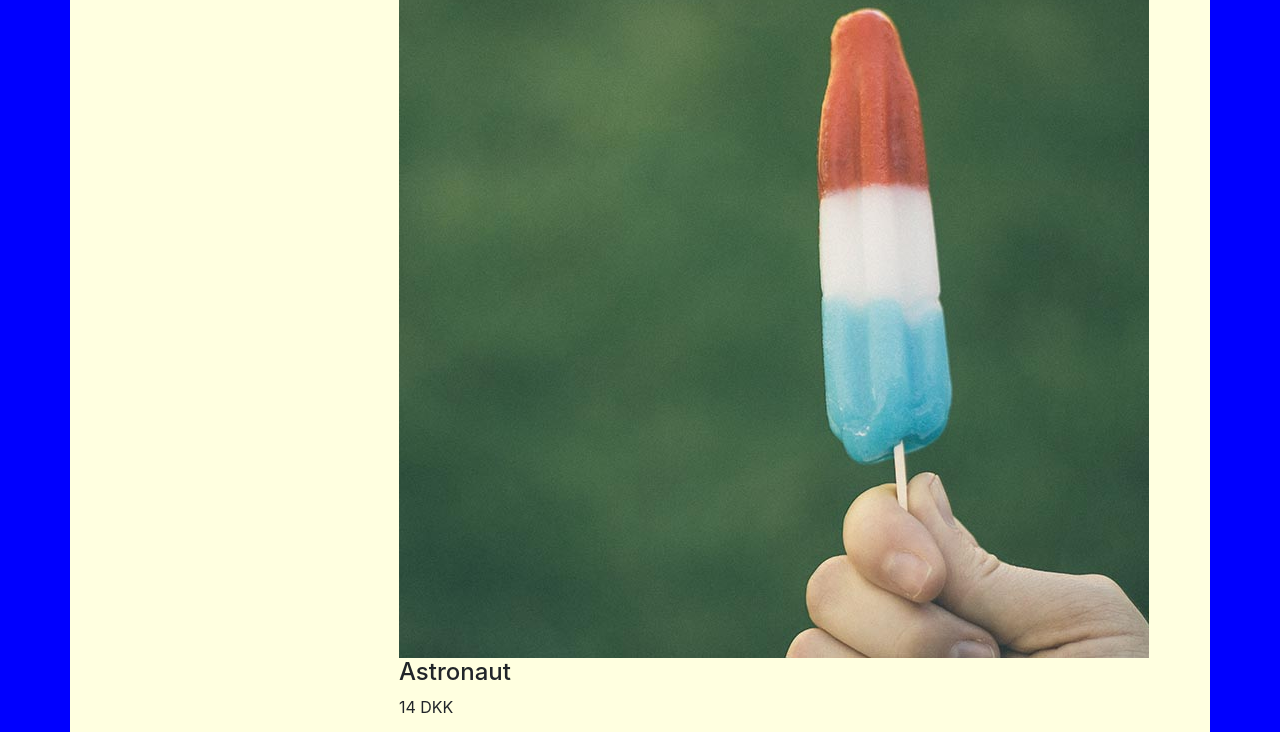
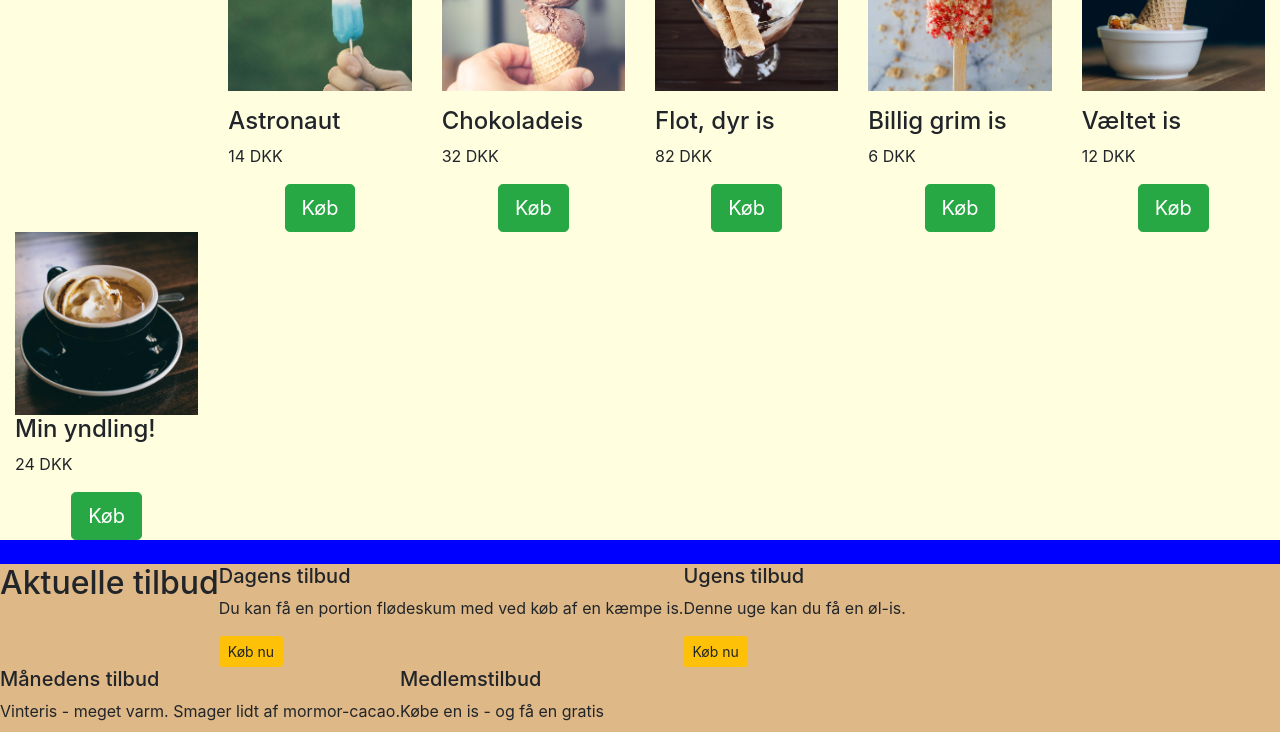
Before and after one commit to paul5979/bootstrap-grid-exercise-2, a plain HTML site: page index.html in a window 1280 px wide. Shown: the part 392-1124 px from the top of the page. Drawn offline with nearby package versions, Linux system fonts and the light colour scheme.

Commit message:
knapper for sektion 1

```diff
--- a/index.html
+++ b/index.html
@@ -18,7 +18,7 @@
 
     <!-- Tilføj dit indhold under denne linie -->
 
-  <main class="container">
+    <main class="container-fluid">
 
         <section id="hero" class="row">
             <div class="col-klasser-her"><img class="img-fluid" src="imgs/storis.jpg"></div>
@@ -27,45 +27,50 @@
             </div>
         </section>
 
-    <section id="voresis" class="row">
-      <div class="col-klasser-her">
+
+        <section id="voresis" class="row mb-4 row-cols-sm-2 row-cols-xl-6 row-cols-lg-3">
+
+            <div class="col w-100 text-center">
                 <h2>Vores is - sortimentet</h2>
             </div>
-      <div class="col-klasser-her">
-        <img class="img-fluid" src="imgs/astronaut.jpg">
+
+            <div class="col d-flex flex-column">
+                <img class="img-fluid mb-2 mb-lg-3" src="imgs/astronaut.jpg">
                 <h4>Astronaut</h4>
                 <p>14 DKK</p>
-        <button type="button" class="btn btn-success btn-lg">Køb</button>
+                <div class="text-center">
+                    <button type="button" class="btn btn-success btn-lg align-self-center">Køb</button>
                 </div>
-      <div class="col-klasser-her">
-        <img class="img-fluid" src="imgs/chokois.jpg">
+            </div>
+            <div class="col d-flex flex-column">
+                <img class="img-fluid mb-2 mb-lg-3" src="imgs/chokois.jpg">
                 <h4>Chokoladeis</h4>
                 <p>32 DKK</p>
-        <button type="button" class="btn btn-success btn-lg">Køb</button>
+                <button type="button" class="btn btn-success btn-lg align-self-center">Køb</button>
             </div>
-      <div class="col-klasser-her">
-        <img class="img-fluid" src="imgs/flotis.jpg">
+            <div class="col d-flex flex-column">
+                <img class="img-fluid mb-2 mb-lg-3" src="imgs/flotis.jpg">
                 <h4>Flot, dyr is</h4>
                 <p>82 DKK</p>
-        <button type="button" class="btn btn-success btn-lg">Køb</button>
+                <button type="button" class="btn btn-success btn-lg align-self-center">Køb</button>
             </div>
-      <div class="col-klasser-her">
-        <img class="img-fluid" src="imgs/grimis.jpg">
+            <div class="col d-flex flex-column">
+                <img class="img-fluid mb-2 mb-lg-3" src="imgs/grimis.jpg">
                 <h4>Billig grim is</h4>
                 <p>6 DKK</p>
-        <button type="button" class="btn btn-success btn-lg">Køb</button>
+                <button type="button" class="btn btn-success btn-lg align-self-center">Køb</button>
             </div>
-      <div class="col-klasser-her">
-        <img class="img-fluid" src="imgs/isned.jpg">
+            <div class="col d-flex flex-column">
+                <img class="img-fluid mb-2 mb-lg-3" src="imgs/isned.jpg">
                 <h4>Væltet is</h4>
                 <p>12 DKK</p>
-        <button type="button" class="btn btn-success btn-lg">Køb</button>
+                <button type="button" class="btn btn-success btn-lg align-self-center">Køb</button>
             </div>
-      <div class="col-klasser-her">
+            <div class="col d-flex flex-column">
                 <img class="img-fluid" src="imgs/iskaffe.jpg">
                 <h4>Min yndling!</h4>
                 <p>24 DKK</p>
-        <button type="button" class="btn btn-success btn-lg">Køb</button>
+                <button type="button" class="btn btn-success btn-lg align-self-center">Køb</button>
             </div>
         </section>
 
@@ -115,6 +120,4 @@
     <script src="https://stackpath.bootstrapcdn.com/bootstrap/5.0.0-alpha2/js/bootstrap.bundle.min.js" integrity="sha384-BOsAfwzjNJHrJ8cZidOg56tcQWfp6y72vEJ8xQ9w6Quywb24iOsW913URv1IS4GD" crossorigin="anonymous"></script>
     <script src="js/scripts.js"></script>
 
-</body>
-
-</html>
+</body></html>
```
Lines whose indentation alone changed are shown as unchanged.
